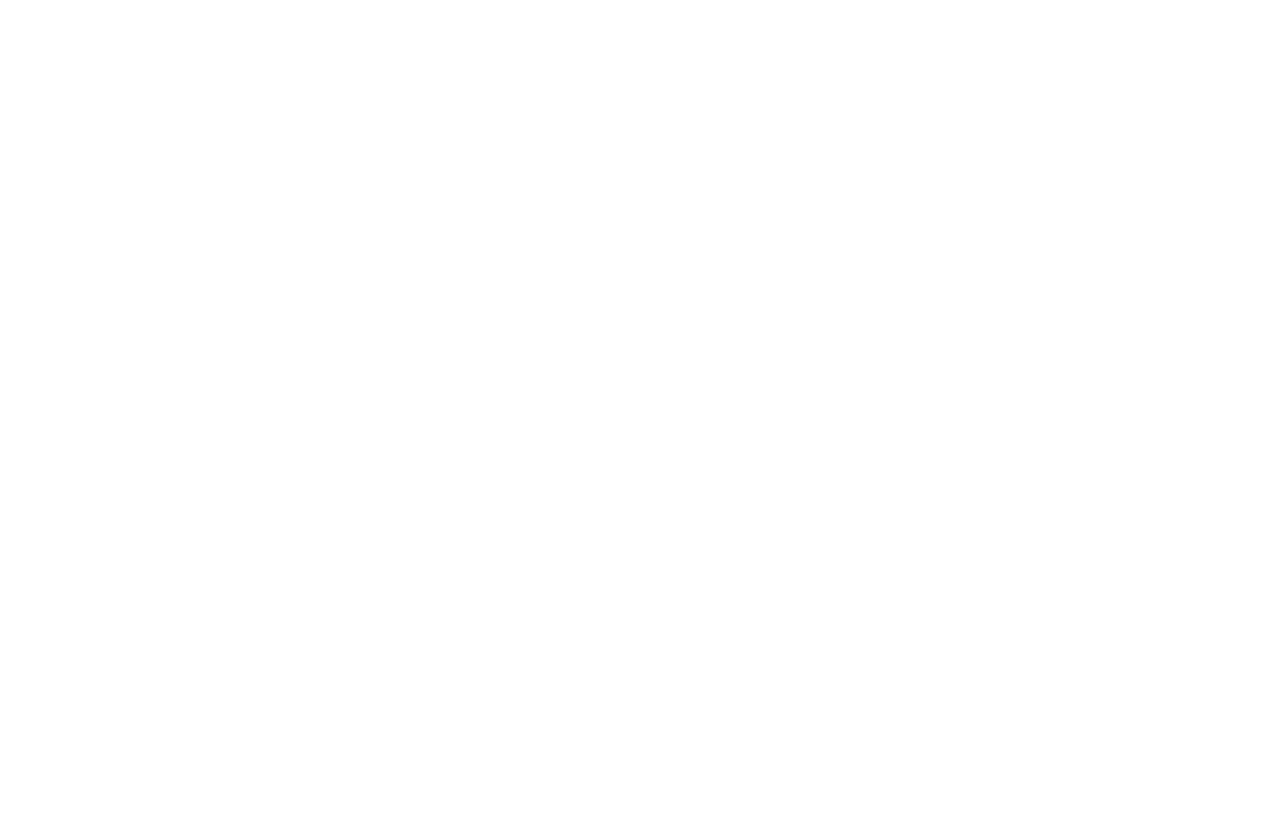
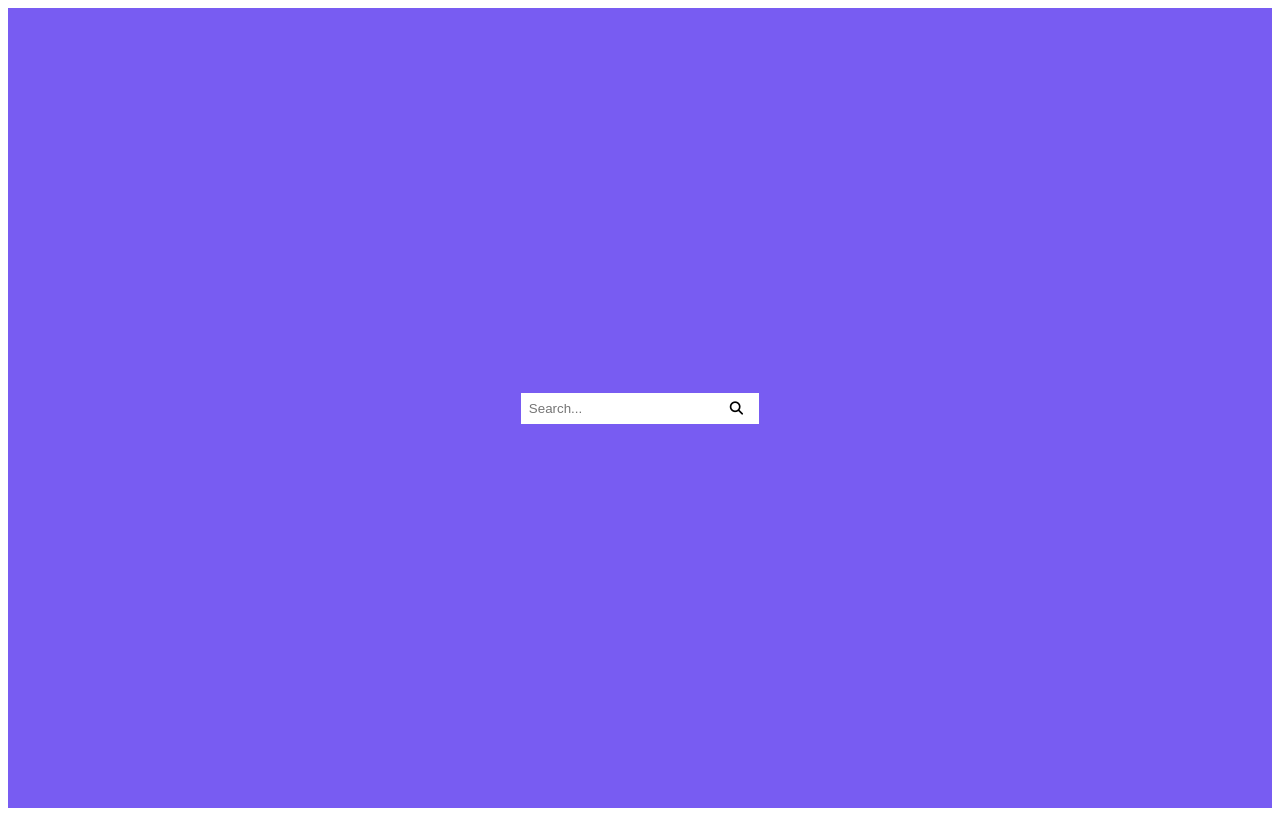
Before and after one commit to acciojob/Interactive-Search-MeghanaBait, a website: page main.html in a window 1280 px wide. Drawn offline with Linux system fonts and the light colour scheme.

Commit message:
created a submission

```diff
--- a/main.html
+++ b/main.html
@@ -4,9 +4,15 @@
 
 <head>
 	<link rel="stylesheet" href="styles.css">
+	<link rel="stylesheet" href="https://cdnjs.cloudflare.com/ajax/libs/font-awesome/6.5.1/css/all.min.css" integrity="sha512-DTOQO9RWCH3ppGqcWaEA1BIZOC6xxalwEsw9c2QQeAIftl+Vegovlnee1c9QX4TctnWMn13TZye+giMm8e2LwA==" crossorigin="anonymous" referrerpolicy="no-referrer" />
 </head>
 
 <body>
+
+	<div class="search" id="searchDiv">
+		<input type="text" class="input" id="searchInput" placeholder="Search...">
+		<button class="btn" onclick="activateSearch()"><i class="fa-solid fa-magnifying-glass"></i></button>
+	</div>
 	<!-- the entire body must be written by student -->
     <script type="text/javascript" src="./script.js">
 </script>
--- a/script.js
+++ b/script.js
@@ -1 +1,8 @@
 //your JS code here. If required.
+function activateSearch() {
+  const searchDiv = document.getElementById('searchDiv');
+  const searchInput = document.getElementById('searchInput');
+
+  searchDiv.classList.add('active');
+  searchInput.focus();
+}
--- a/styles.css
+++ b/styles.css
@@ -1 +1,45 @@
 /*  your css code here. If applicable */
+body{
+
+	display:flex;
+	align-items:center;
+	justify-content:center;
+	height:100vh;
+}
+.search {
+  display: flex;
+  align-items: center;
+	justify-content:center;
+  background-color:#785CF2;
+  height:100vh;
+	width:100vw;
+}
+
+.search.active {
+  background-color: #e0e0e0;
+}
+
+.input {
+  padding: 8px;
+  border: none;
+}
+
+.btn {
+  padding: 8px 16px;
+  background-color: #fff;
+  color: #000;
+  border: none;
+  cursor: pointer;
+}
+
+.btn:hover{
+	color:#222;
+	background-color:#777;
+}
+.btn:focus {
+  outline: none;
+}
+
+.input:focus {
+  border-color: #007bff;
+}
```
